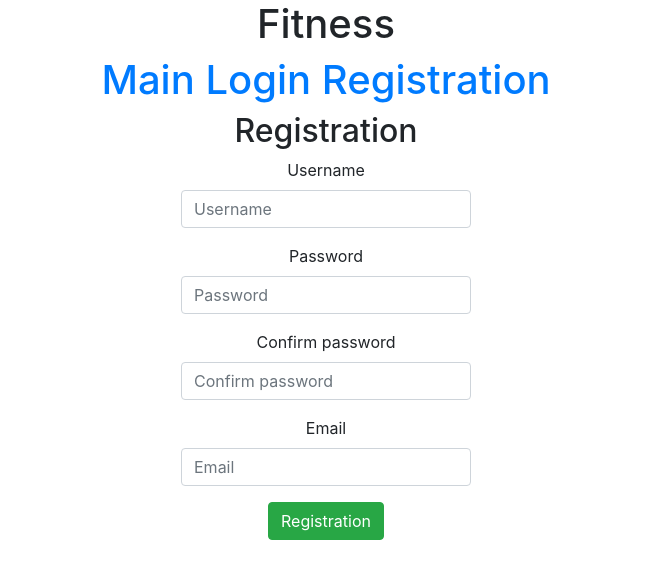
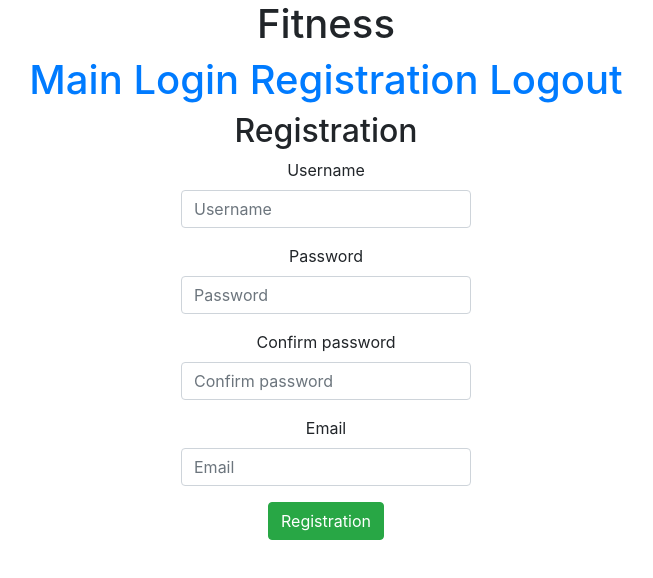
Before and after one commit to GoncharEvgeniy/fitness, a React (Create React App) app in the folder fitness-application/: page /registration in a window 1280 px wide. Shown: the top 578 px of the page, without its empty margins (314-967 px from the left). Built offline with nearby package versions, Linux system fonts and the light colour scheme.

Commit message:
Add logout functionality

```diff
--- a/fitness-application/src/action/ActionType.js
+++ b/fitness-application/src/action/ActionType.js
@@ -1,2 +1,3 @@
 export const REGISTRATION = 'REGISTRATION';
 export const LOGIN = 'LOGIN';
+export const LOGOUT = 'LOGOUT';
--- a/fitness-application/src/action/SecurityAction.js
+++ b/fitness-application/src/action/SecurityAction.js
@@ -1,5 +1,5 @@
 import * as axios from "axios";
-import {LOGIN, REGISTRATION} from "./ActionType";
+import {LOGIN, LOGOUT, REGISTRATION} from "./ActionType";
 import Config from "../Config";
 
 export const login = (userCred) => async dispatch => {
@@ -49,3 +49,11 @@ export const registration = (newUser) => async dispatch => {
         }
     );
 }
+
+export const logout = () => async dispatch => {
+    localStorage.removeItem('LoginToken');
+    dispatch({
+        type: LOGOUT,
+        payload: {}
+    });
+}
--- a/fitness-application/src/navbar/Navbar.js
+++ b/fitness-application/src/navbar/Navbar.js
@@ -1,8 +1,15 @@
 import React from "react";
 import {NavLink} from "react-router-dom";
 import {connect} from "react-redux";
+import PropTypes from 'prop-types';
+import {logout} from "../action/SecurityAction";
 
-const NavBar = () => {
+const NavBar = (props) => {
+
+    async function handleLogout() {
+        props.logout();
+    }
+
     return (
         <div className="App">
             <h1>
@@ -10,10 +17,15 @@ const NavBar = () => {
                     <NavLink exact to="/"> Main </NavLink>
                     <NavLink exact to="/login"> Login </NavLink>
                     <NavLink exact to="/registration"> Registration </NavLink>
+                    <NavLink exact to="/" onClick={() => handleLogout()} > Logout </NavLink>
                 </nav>
             </h1>
         </div>
     );
 }
 
-export default connect()(NavBar);
+NavBar.propTypes = {
+    logout: PropTypes.func.isRequired
+}
+
+export default connect(undefined, {logout})(NavBar);
```
